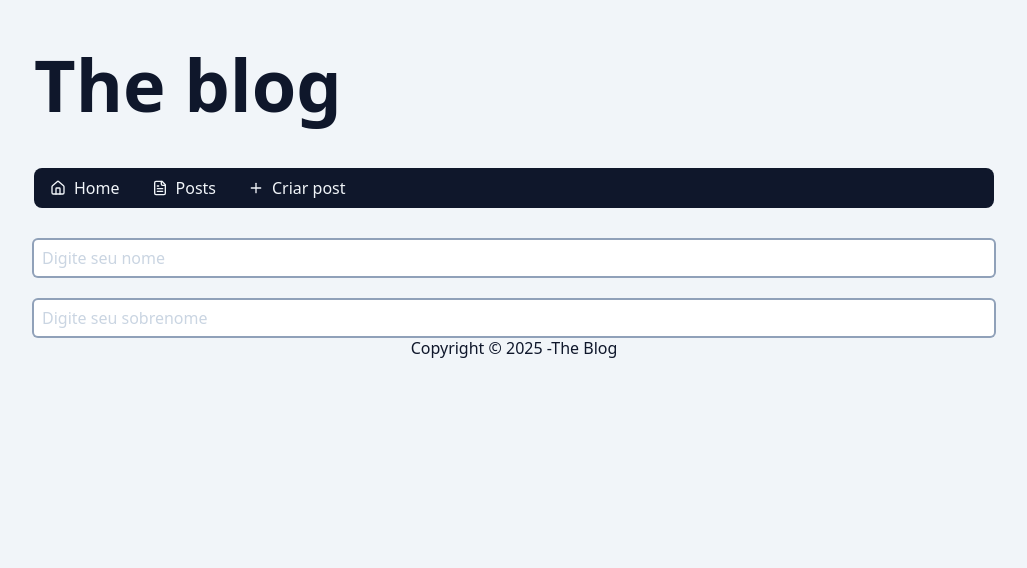
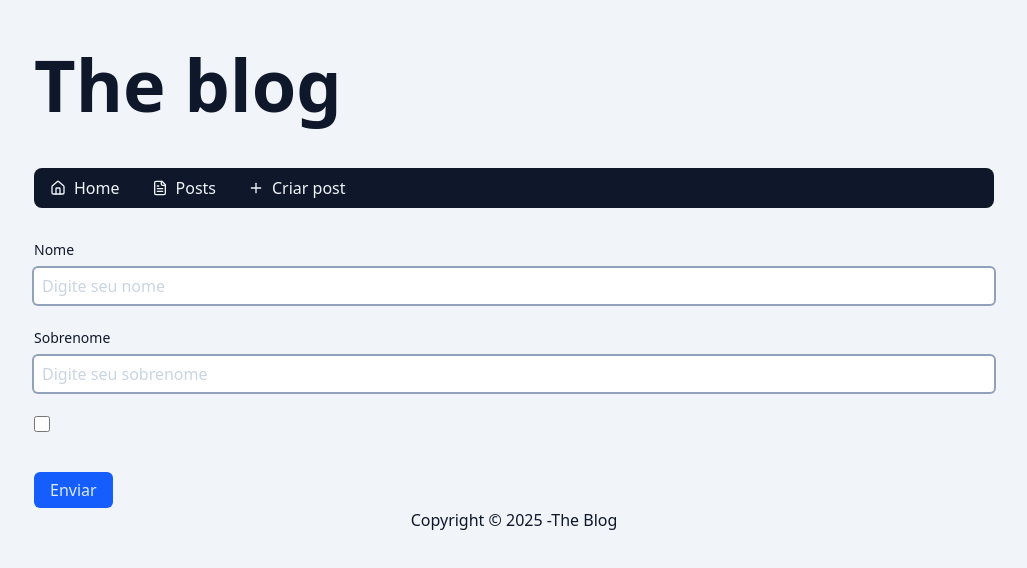
Before and after one commit to joaocarlos-dev/blog-project, a Next.js app: page /admin/post/new in a window 1280 px wide. Shown: the top 568 px of the page, without its empty margins (126-1153 px from the left). Built offline with nearby package versions, Linux system fonts and the light colour scheme.

Commit message:
feat: add ManagePostForm component and update AdminPostNewPage
- Added a new ManagePostForm component for managing post creation.
- Replaced InputText components in AdminPostNewPage with the new ManagePostForm.
- Updated package.json to include @uiw/react-md-editor dependency.

```diff
--- a/package.json
+++ b/package.json
@@ -9,6 +9,7 @@
     "lint": "next lint"
   },
   "dependencies": {
+    "@uiw/react-md-editor": "^4.0.7",
     "better-sqlite3": "^11.10.0",
     "clsx": "^2.1.1",
     "date-fns": "^4.1.0",
--- a/src/app/admin/post/new/page.tsx
+++ b/src/app/admin/post/new/page.tsx
@@ -1,13 +1,7 @@
-import { InputText } from "@/components/Admin/InputText";
+import { ManagePostForm } from "@/components/Admin/ManagePostForm";
 
 export const dynamic = "force-dynamic";
 
 export default async function AdminPostNewPage() {
-  return (
-    <div className="flex flex-col gap-6">
-      <InputText placeholder="Digite seu nome" />
-
-      <InputText placeholder="Digite seu sobrenome" />
-    </div>
-  );
+  return <ManagePostForm />;
 }
--- /dev/null
+++ b/src/components/Admin/ManagePostForm/index.tsx
@@ -0,0 +1,22 @@
+"use client";
+
+import { Button } from "@/components/Button";
+import { InputCheckbox } from "../InputCheckbox";
+import { InputText } from "../InputText";
+
+export function ManagePostForm() {
+  return (
+    <form action="">
+      <div className="flex flex-col gap-6">
+        <InputText labelText="Nome" placeholder="Digite seu nome" />
+        <InputText labelText="Sobrenome" placeholder="Digite seu sobrenome" />
+        <InputCheckbox />
+        <div className="mt-4">
+          <Button type="submit" variant={"default"}>
+            Enviar
+          </Button>
+        </div>
+      </div>
+    </form>
+  );
+}
```
Also changed, not shown: 1 other file (tests, documents, lock files or other folders).
